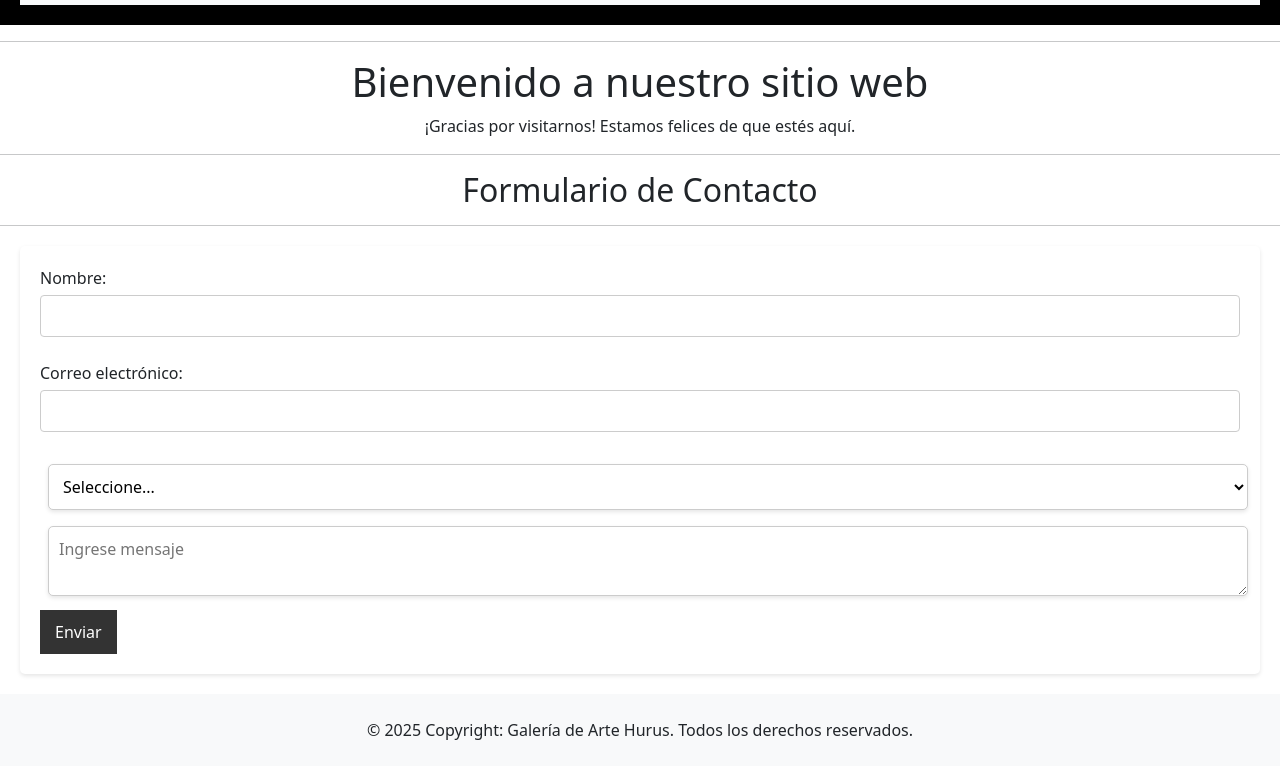
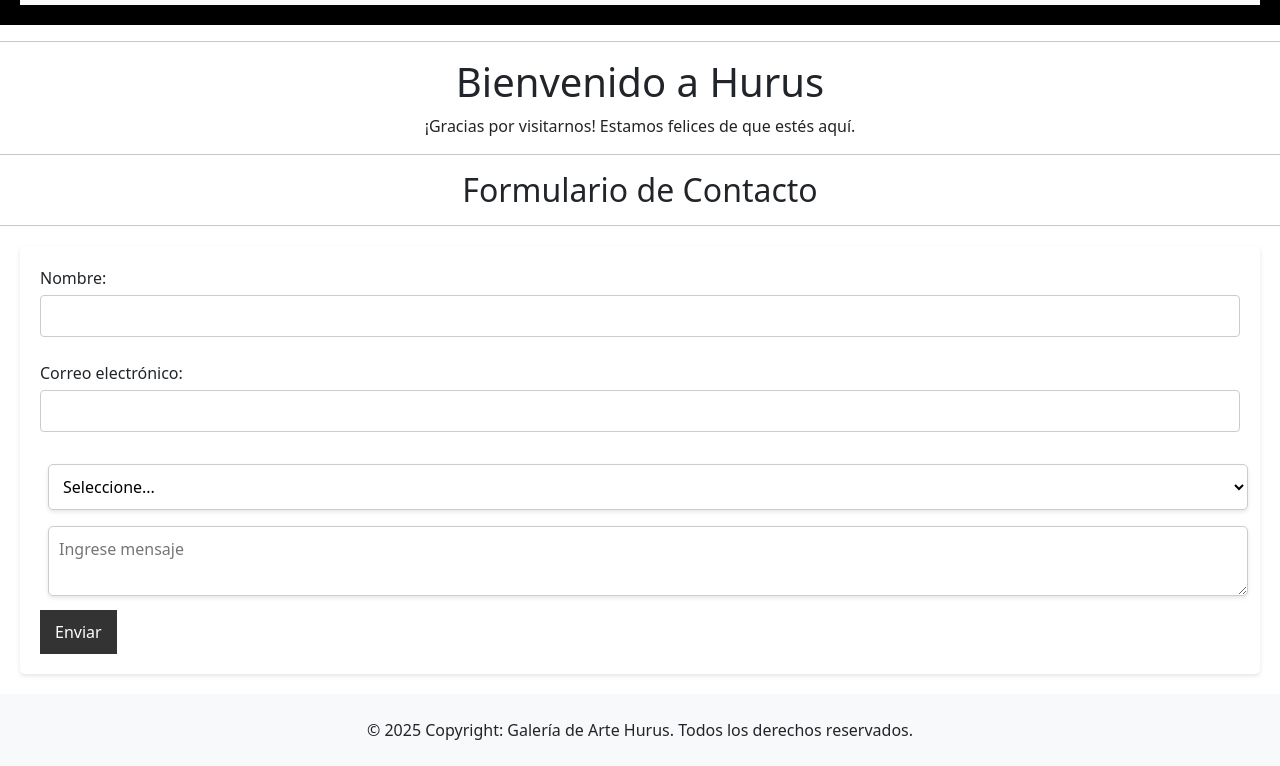
Before and after one commit to Dansepulveda555/P-gina_galer-a_JavaScript, a plain HTML site: page contacto.html in a window 1280 px wide. Shown: the part 91-857 px from the top of the page. Drawn offline with nearby package versions, Linux system fonts and the light colour scheme.

Commit message:
Update contacto.html
Signed-off-by: Dan Sepúlveda <dansepulveda95@gmail.com>

```diff
--- a/contacto.html
+++ b/contacto.html
@@ -33,7 +33,7 @@
     </header>
     <hr>
 
-    <h1>Bienvenido a nuestro sitio web</h1>
+    <h1>Bienvenido a Hurus</h1>
         <p id="mensaje-bienvenida"></p>
 <hr>
     <main>
```
